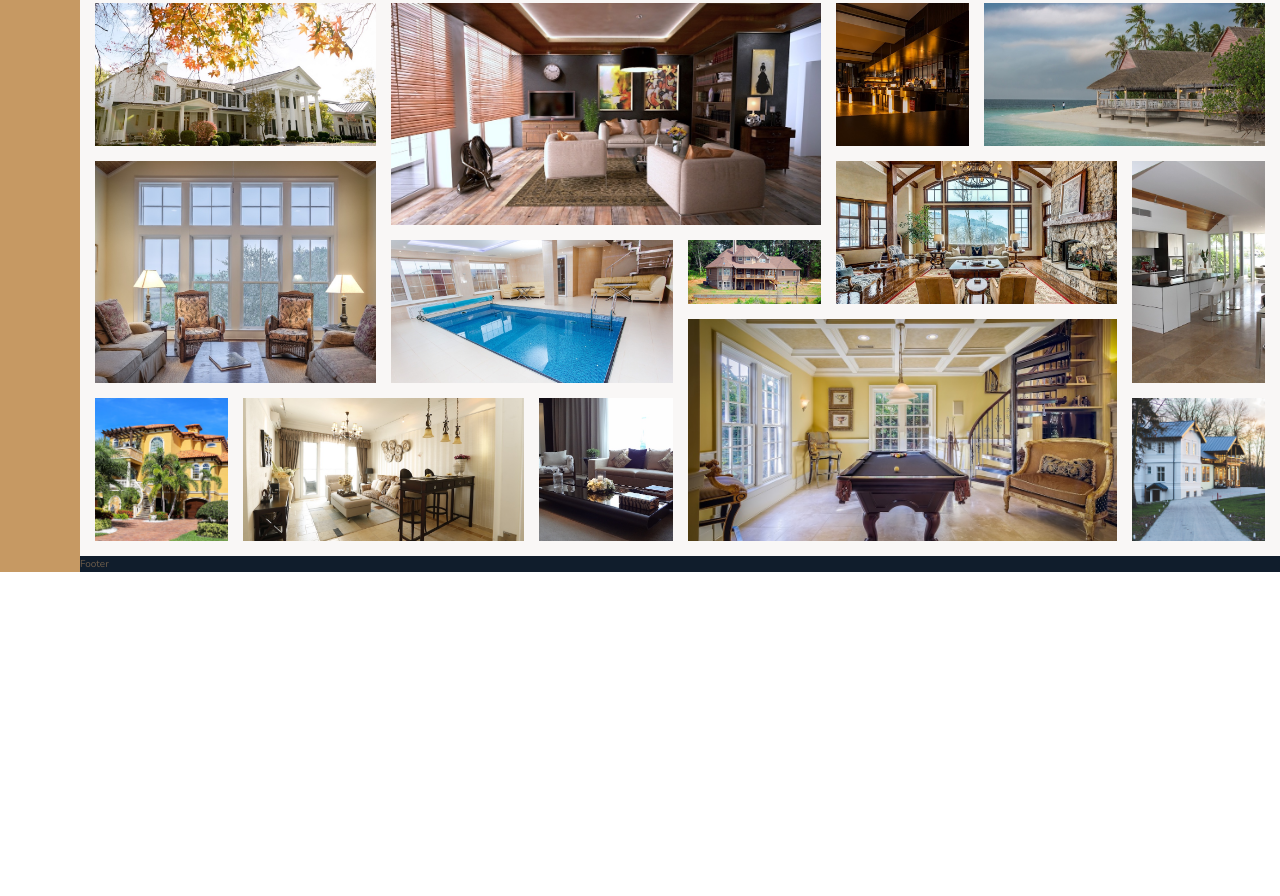
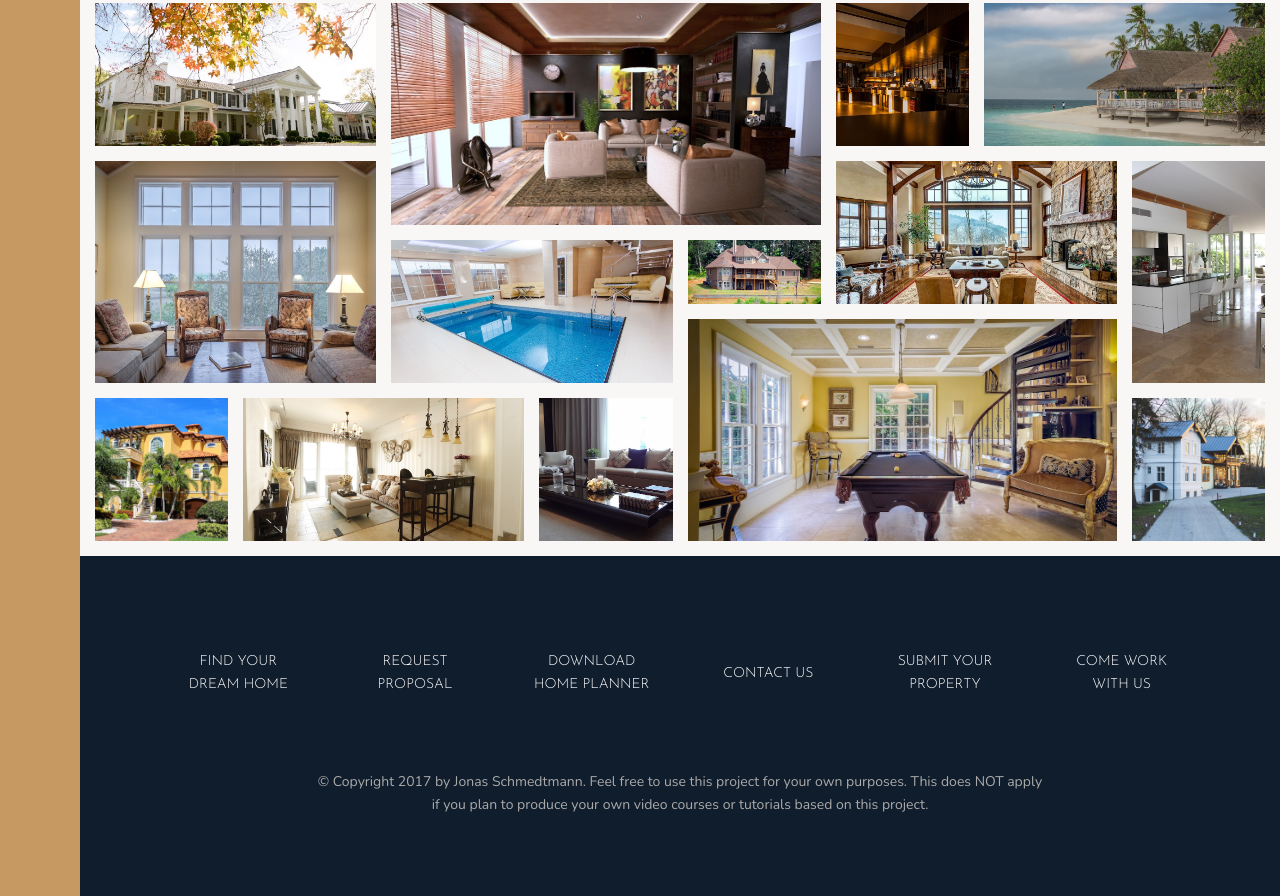
Before and after one commit to jeanwang4edu/nexter, a website: page index.html in a window 1280 px wide. Shown: the part 3087-3983 px from the top of the page. Before the commit the page ends 3659 px from the top, so only its background shows below. Drawn offline with nearby package versions, Linux system fonts and the light colour scheme.

Commit message:
finish the footer

```diff
--- a/index.html
+++ b/index.html
@@ -335,7 +335,17 @@
         </section>
 
         <footer class="footer">
-            Footer
+            <ul class="nav">
+                <li class="nav__item"><a href="#" class="nav__link">Find your dream home</a></li>
+                <li class="nav__item"><a href="#" class="nav__link">Request proposal</a></li>
+                <li class="nav__item"><a href="#" class="nav__link">Download home planner</a></li>
+                <li class="nav__item"><a href="#" class="nav__link">Contact us</a></li>
+                <li class="nav__item"><a href="#" class="nav__link">Submit your property</a></li>
+                <li class="nav__item"><a href="#" class="nav__link">Come work with us</a></li>
+            </ul>
+            <p class="copyright">
+                &copy; Copyright 2017 by Jonas Schmedtmann. Feel free to use this project for your own purposes. This does NOT apply if you plan to produce your own video courses or tutorials based on this project.
+            </p>
         </footer>
 
     </body>
--- a/sass/_footer.scss
+++ b/sass/_footer.scss
@@ -1,5 +1,45 @@
 .footer {
     background-color: $color-secondary;
     grid-column: full-start / full-end;
+    padding: 8rem;
 
+    .nav {
+        list-style: none;
+
+        display: grid;
+        grid-template-columns: repeat(auto-fit, minmax(15rem, 1fr));
+        grid-gap: 2rem;
+        align-items: center;
+
+        &__link:link,
+        &__link:visited {
+            font-size: 1.4rem;
+            color: #fff;
+            text-decoration: none;
+            font-family: $font-display;
+            text-transform: uppercase;
+            text-align: center;
+            padding: 1.5rem;
+            display: block;
+            transition: all .2s;
+
+
+        }
+
+        &__link:hover,
+        &__link:active {
+            background-color: rgba(#fff, .05);
+            transform: translateY(-3px);
+        }
+
+    }
+
+    .copyright {
+        font-size: 1.4rem;
+        color: $color-grey-light-2;
+        margin-top: 6rem;
+        text-align: center;
+        width: 70%;
+        margin: 6rem auto 0 auto;
+    }
 }
```
Also changed, not shown: css/style.css.
